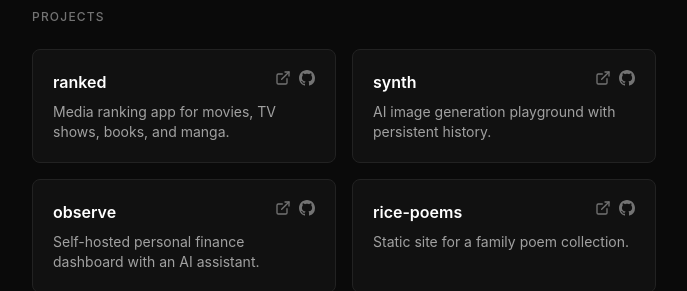
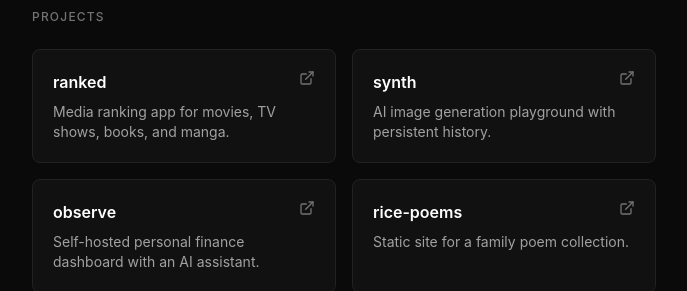
Before and after one commit to micsparre/micsparre.github.io, a React (Vite) app: page / in a window 1280 px wide. Shown: the part 287-578 px from the top of the page, without its empty margins (296-983 px from the left). Built offline with nearby package versions, Linux system fonts and the light colour scheme.

Commit message:
Hide private project GitHub links

```diff
--- a/src/components/Projects.tsx
+++ b/src/components/Projects.tsx
@@ -6,27 +6,23 @@ const projects: Project[] = [
     description:
       "Media ranking app for movies, TV shows, books, and manga.",
     url: "https://ranked.michaelsparre.com",
-    github: "https://github.com/micsparre/ranked",
   },
   {
     name: "synth",
     description:
       "AI image generation playground with persistent history.",
     url: "https://synth.michaelsparre.com",
-    github: "https://github.com/micsparre/synth",
   },
   {
     name: "observe",
     description:
       "Self-hosted personal finance dashboard with an AI assistant.",
     url: "https://observe.michaelsparre.com",
-    github: "https://github.com/micsparre/observe",
   },
   {
     name: "rice-poems",
     description: "Static site for a family poem collection.",
     url: "https://ricepoems.com",
-    github: "https://github.com/micsparre/rice-poems",
   },
   {
     name: "wordfake",
```
